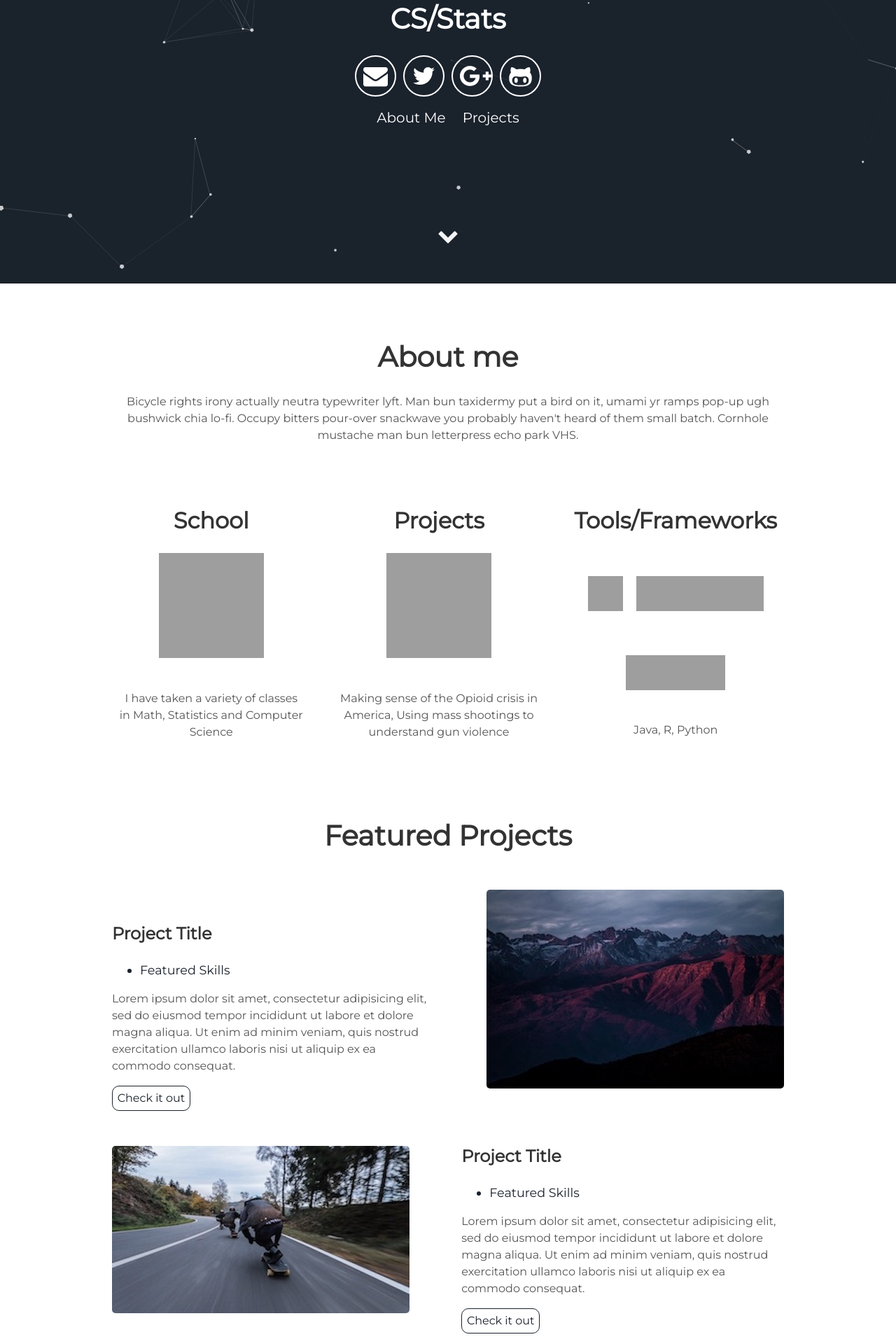
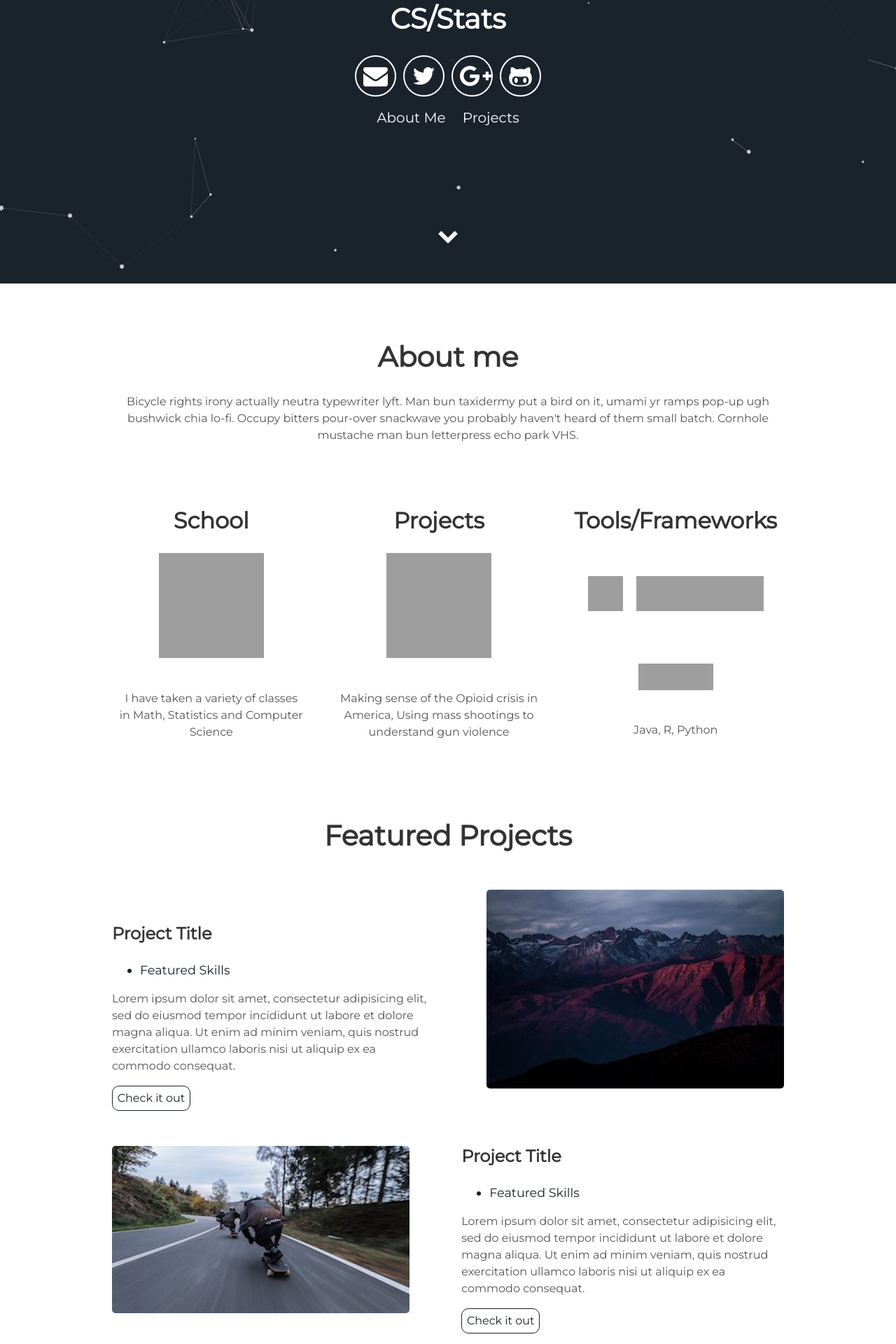
Before and after one commit to devytechie/devytechie.github.io, a Jekyll site: the page built from index.html, in a window 1280 px wide. Shown: the part 495-2415 px from the top of the page at 70% size. Built offline with Jekyll 4.4.1, drawn with Linux system fonts in a browser that asks for light colours; grey boxes are pictures that could not be loaded.

Commit message:
new dims

```diff
--- a/_includes/about.html
+++ b/_includes/about.html
@@ -17,7 +17,7 @@
       <h2>Tools/Frameworks</h2>
       <img src="https://raw.githubusercontent.com/Nzaba/Nzaba.github.io/c29cc9eab4f8e243b0bed52e0ee8f88a1ac8bd50/_includes/java.png" width="50" height="50">
       <img src="https://raw.githubusercontent.com/Nzaba/Nzaba.github.io/c29cc9eab4f8e243b0bed52e0ee8f88a1ac8bd50/_includes/python.png" width="181.25" height="50">
-      <img src="https://raw.githubusercontent.com/Nzaba/Nzaba.github.io/c29cc9eab4f8e243b0bed52e0ee8f88a1ac8bd50/_includes/r.png" width="142.45" height="50">
+      <img id="rlogo" src="https://raw.githubusercontent.com/Nzaba/Nzaba.github.io/c29cc9eab4f8e243b0bed52e0ee8f88a1ac8bd50/_includes/r.png" width="106.88" height="37.5">
       <p>Java, R, Python</p>
     </div>
 </div>
```
